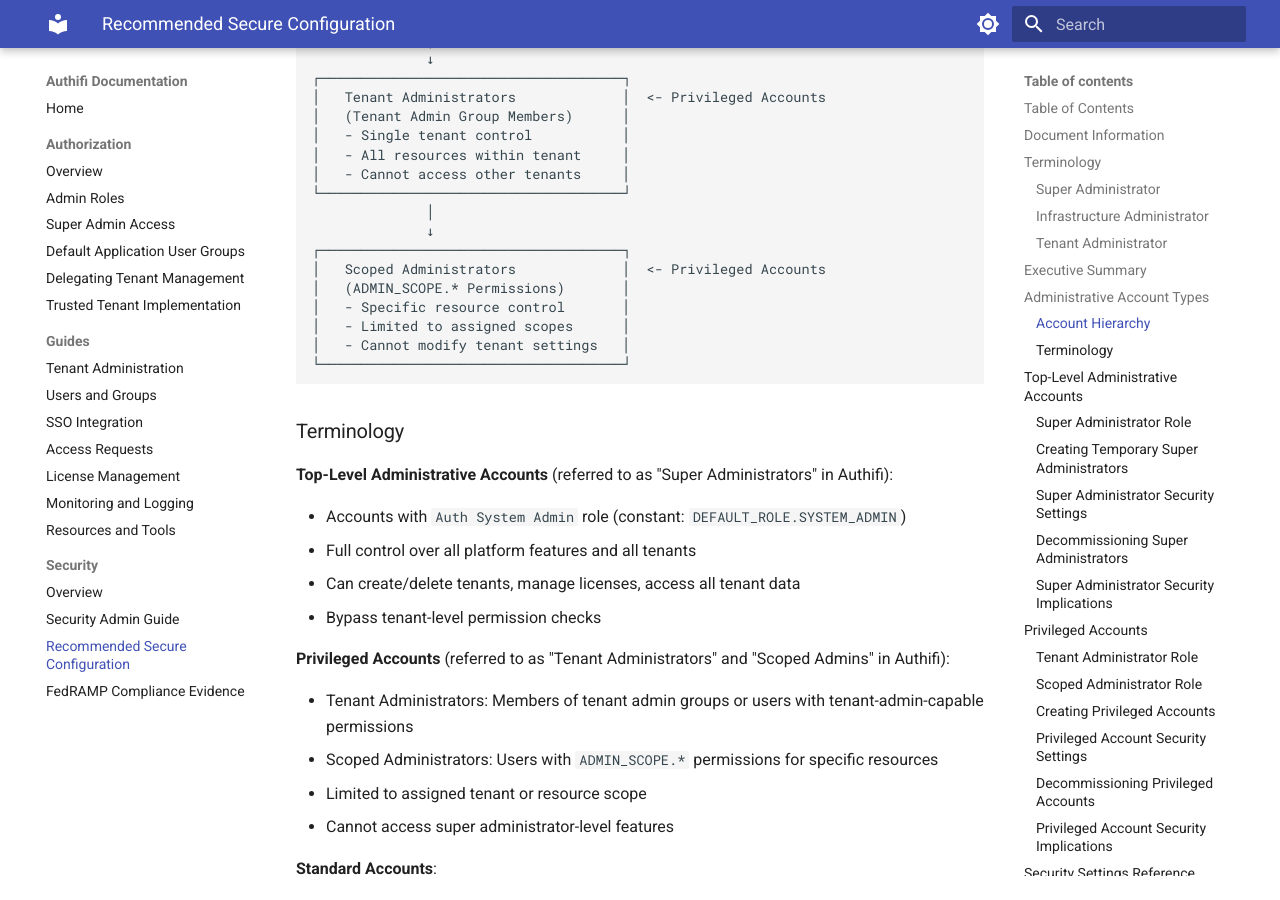
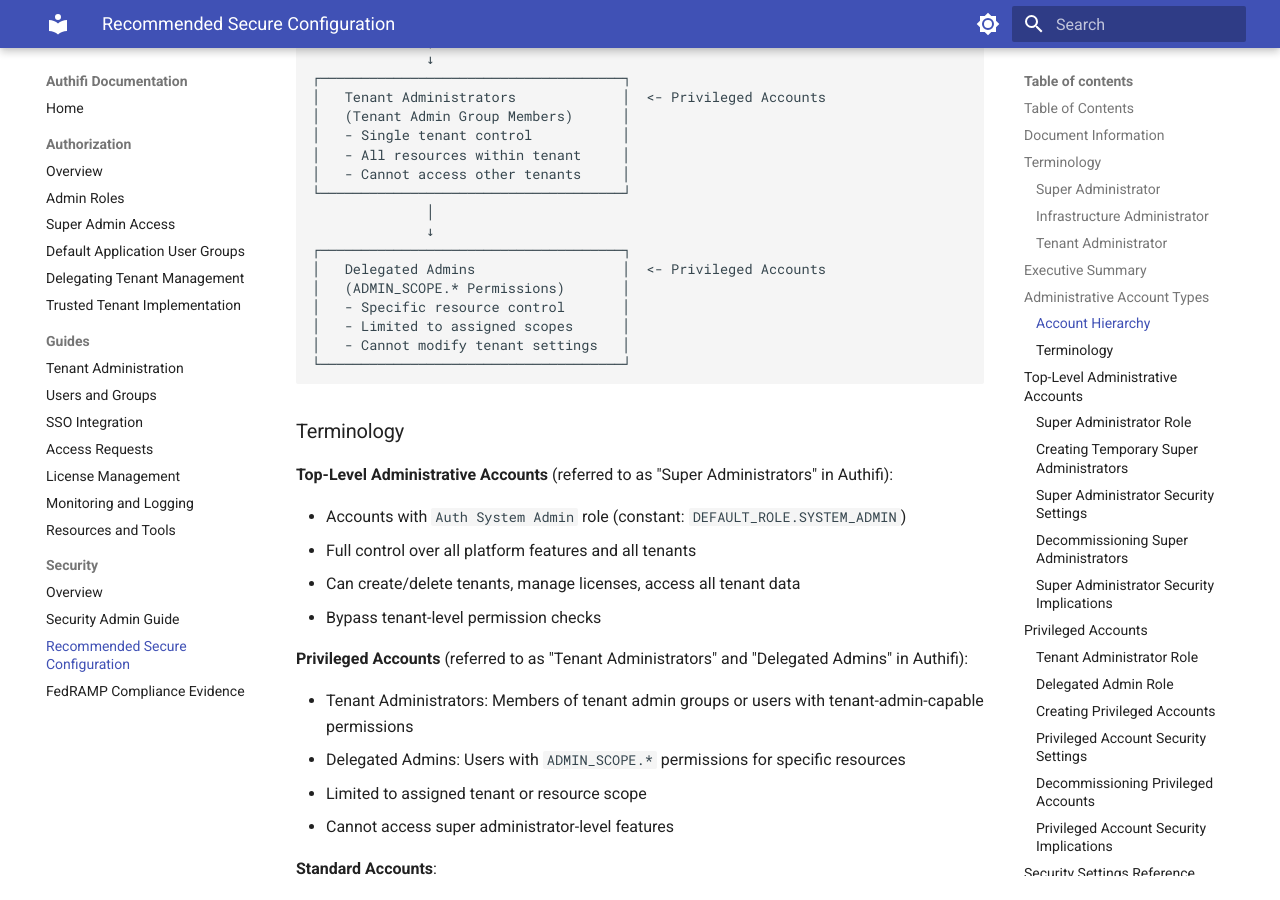
Before and after one commit to AxleResearch/authifi-docs, an MkDocs documentation site: the page built from docs/security/recommended-secure-configuration.md, in a window 1280 px wide and 900 px high, scrolled down 3209 px. Built offline with MkDocs 1.6.1 and Material for MkDocs 9.7.7, drawn with Linux system fonts in a browser that asks for light colours; some of the changed text lies outside the part shown.

Commit message:
refactor: rename Scoped Administrators to Delegated Admins
Replace "Scoped Administrators" terminology with "Delegated Admins"
across all documentation for improved clarity and to avoid confusion
with FedRAMP "privileged user" terminology.

```diff
--- a/docs/security/recommended-secure-configuration.md
+++ b/docs/security/recommended-secure-configuration.md
@@ -73,7 +73,7 @@ The Authifi service provides enterprise identity and access management with a hi
 
 - **Top-level administrative accounts** (Super Administrators): Full platform control, cross-tenant management
 - **Privileged accounts** (Tenant Administrators): Tenant-scoped administrative access
-- **Scoped admin accounts**: Delegated permissions for specific resources
+- **Delegated admin accounts**: Scoped permissions for specific resources
 
 **Key Security Features**:
 
@@ -119,7 +119,7 @@ The Authifi service implements three levels of administrative access:
               │
               ↓
 ┌─────────────────────────────────────┐
-│   Scoped Administrators             │  <- Privileged Accounts
+│   Delegated Admins                  │  <- Privileged Accounts
 │   (ADMIN_SCOPE.* Permissions)       │
 │   - Specific resource control       │
 │   - Limited to assigned scopes      │
@@ -136,10 +136,10 @@ The Authifi service implements three levels of administrative access:
 - Can create/delete tenants, manage licenses, access all tenant data
 - Bypass tenant-level permission checks
 
-**Privileged Accounts** (referred to as "Tenant Administrators" and "Scoped Admins" in Authifi):
+**Privileged Accounts** (referred to as "Tenant Administrators" and "Delegated Admins" in Authifi):
 
 - Tenant Administrators: Members of tenant admin groups or users with tenant-admin-capable permissions
-- Scoped Administrators: Users with `ADMIN_SCOPE.*` permissions for specific resources
+- Delegated Admins: Users with `ADMIN_SCOPE.*` permissions for specific resources
 - Limited to assigned tenant or resource scope
 - Cannot access super administrator-level features
 
@@ -381,11 +381,11 @@ Tenant Administrators have full administrative access within a single tenant and
 - Review job logs
 - Export reports and logs
 
-### Scoped Administrator Role
+### Delegated Admin Role
 
 **Reference**: See [Access Requests Guide](../guides/access-requests-guide.md) for delegated administration with UMRS roles.
 
-Scoped Administrators have permissions limited to specific resources:
+Delegated Admins have permissions limited to specific resources:
 
 **Scope-Based Permissions**:
 
@@ -416,7 +416,7 @@ Scoped Administrators have permissions limited to specific resources:
     - Requires specific permission scopes (e.g., `auth.admin.*`)
     - More granular but harder to maintain
 
-**Scoped Administrators**:
+**Delegated Admins**:
 
 - **Direct Scope Assignment**:
     - Assign specific `ADMIN_SCOPE.*` permissions to user
@@ -501,7 +501,7 @@ Tenant administrators can configure these security settings within their tenant:
     - Review administrative actions
     - Document any suspicious activity
 
-**Scoped Administrators**:
+**Delegated Admins**:
 
 - **Remove Scope Assignments**:
     - Edit user permissions
@@ -1054,7 +1054,7 @@ DELETE /auth/admin/tenants/{tenantId}/users/{userId}
     - Consistent permissions across admins
 
 - **Least Privilege**:
-    - Use scoped admin roles where possible
+    - Use delegated admin roles where possible
     - Don't grant tenant admin for single-resource management
     - Consider UMRS for delegated administration
 
@@ -1202,7 +1202,7 @@ This document addresses the following FedRAMP Recommended Secure Configuration r
 **FRR-RSC-03**: Privileged Accounts Security Settings
 
 - Covered in: [Privileged Account Security Settings](#privileged-account-security-settings)
-- Addresses: Tenant admin and scoped admin settings and implications
+- Addresses: Tenant admin and delegated admin settings and implications
 
 **FRR-RSC-04**: Secure Defaults on Provisioning
 
```
Also changed, not shown: docs/authorization/admin-roles.md (+6 -6 lines), docs/index.md (+1 -1 lines), docs/security/README.md (+2 -2 lines), docs/security/security-admin-guide.md (+5 -5 lines).
